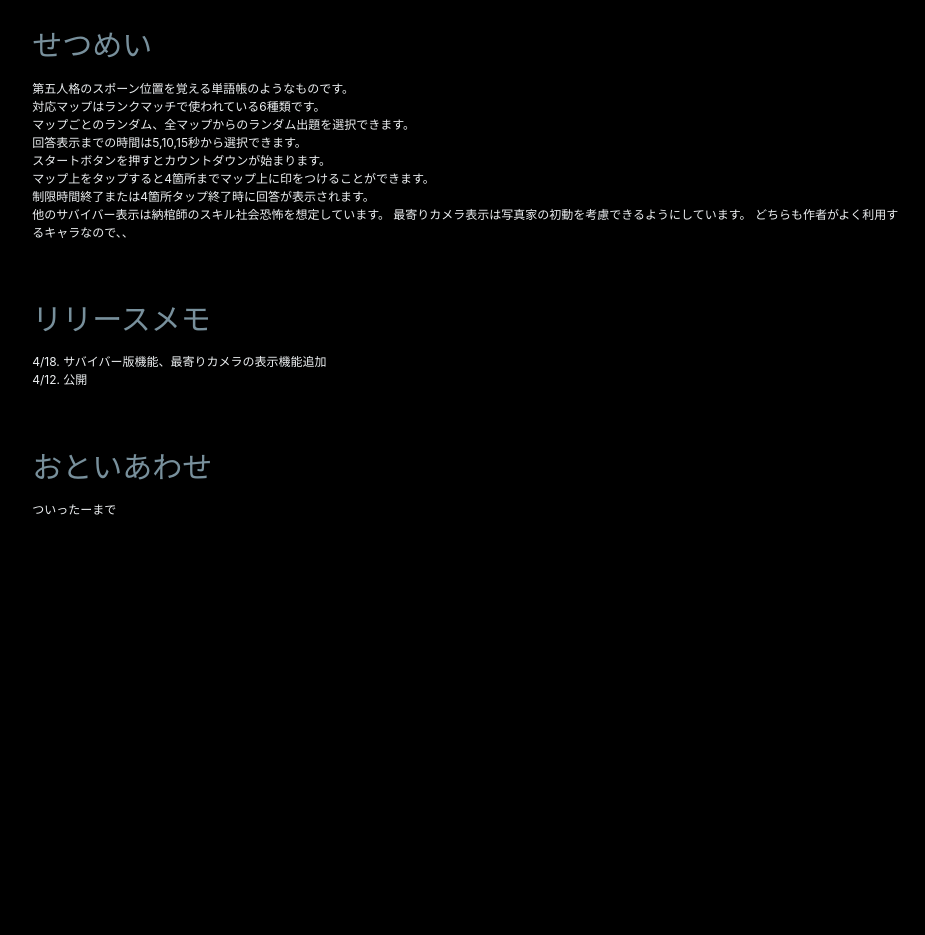
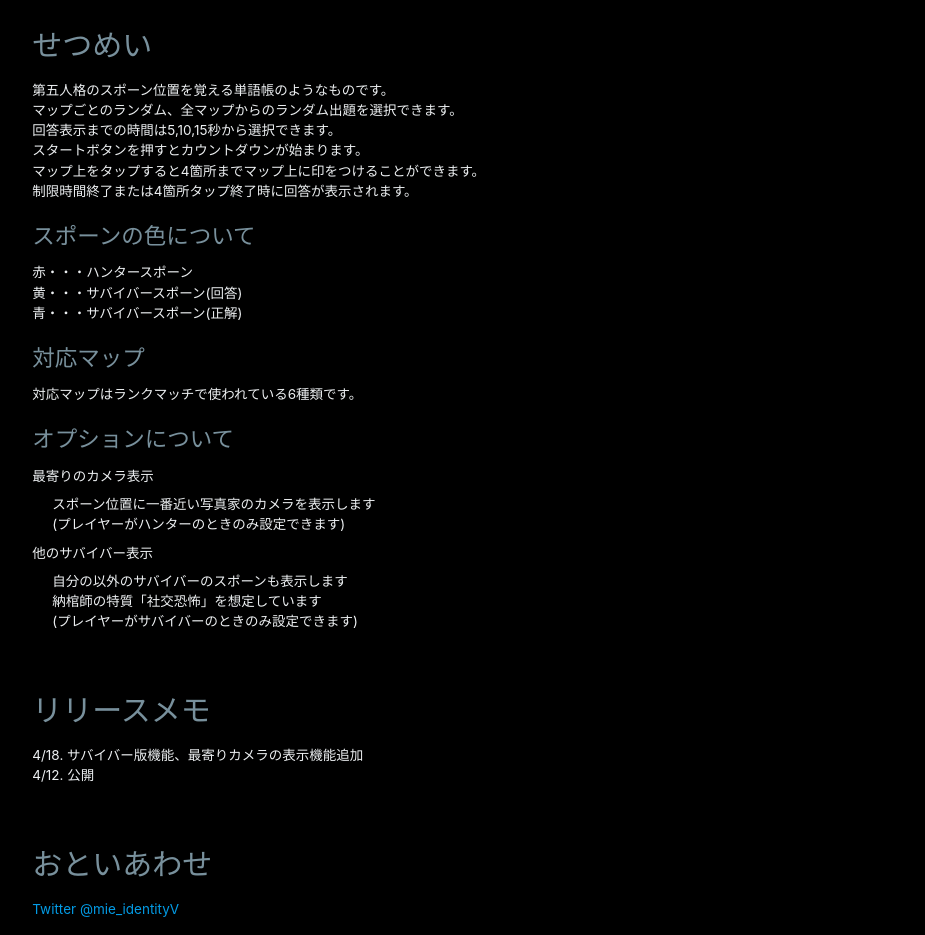
Before and after one commit to scaportolono/id5, a website built with webpack: page about.html in a window 1280 px wide. Shown: the whole page, without its empty margins (171-1096 px from the left). Before the commit the page ends 800 px from the top, so only its background shows below. Built offline with nearby package versions, Linux system fonts and the light colour scheme.

Commit message:
modified memo

```diff
--- a/about.html
+++ b/about.html
@@ -10,10 +10,17 @@
     <script src="https://browser.sentry-cdn.com/5.0.7/bundle.min.js" crossorigin="anonymous"></script>
     <style>
         body{
-            font-size: 0.8rem;
+            font-size: 0.9rem;
         }
         h2,h3{
             font-size: 2rem;
+        }
+        h4{
+            font-size: 1.5rem;
+        }
+        dd{
+            margin: 8px 0;
+            margin-inline-start: 20px;
         }
     </style>
 </head>
@@ -25,17 +32,36 @@
                     <h3 class="header blue-grey-text text-lighten-1">せつめい</h3>
                     <p class="blue-grey-text text-lighten-5">
                         第五人格のスポーン位置を覚える単語帳のようなものです。<br>
-                        対応マップはランクマッチで使われている6種類です。<br>
                         マップごとのランダム、全マップからのランダム出題を選択できます。<br>
                         回答表示までの時間は5,10,15秒から選択できます。<br>
                         スタートボタンを押すとカウントダウンが始まります。<br>
                         マップ上をタップすると4箇所までマップ上に印をつけることができます。<br>
                         制限時間終了または4箇所タップ終了時に回答が表示されます。<br>
-
-                        他のサバイバー表示は納棺師のスキル社会恐怖を想定しています。
-                        最寄りカメラ表示は写真家の初動を考慮できるようにしています。
-                        どちらも作者がよく利用するキャラなので、、
                     </p>
+                    <h4 class="header blue-grey-text text-lighten-1">スポーンの色について</h4>
+                    <p class="blue-grey-text text-lighten-5">
+                        赤・・・ハンタースポーン<br>
+                        黄・・・サバイバースポーン(回答)<br>
+                        青・・・サバイバースポーン(正解)<br>
+                    </p>
+                    <h4 class="header blue-grey-text text-lighten-1">対応マップ</h4>
+                    <p class="blue-grey-text text-lighten-5">
+                        対応マップはランクマッチで使われている6種類です。<br>
+                    </p>
+                    <h4 class="header blue-grey-text text-lighten-1">オプションについて</h4>
+                    <dl class="blue-grey-text text-lighten-5">
+                        <dt>最寄りのカメラ表示</dt>
+                        <dd>
+                        スポーン位置に一番近い写真家のカメラを表示します<br>
+                        (プレイヤーがハンターのときのみ設定できます)
+                        </dd>
+                        <dt>他のサバイバー表示</dt>
+                        <dd>
+                        自分の以外のサバイバーのスポーンも表示します<br>
+                        納棺師の特質「社交恐怖」を想定しています<br>
+                        (プレイヤーがサバイバーのときのみ設定できます)
+                        </dd>
+                    </dl>
                 </div>
             </div>
             <div class="row">
@@ -51,7 +77,7 @@
                 <div class="col s12 m12 l12">
                     <h3 class="header blue-grey-text text-lighten-1">おといあわせ</h3>
                     <p class="blue-grey-text text-lighten-5">
-                        ついったーまで
+                        <a href="https://twitter.com/mie_identityV" target="_blank">Twitter @mie_identityV</a><br>
                     </p>
                 </div>
             </div>
```
